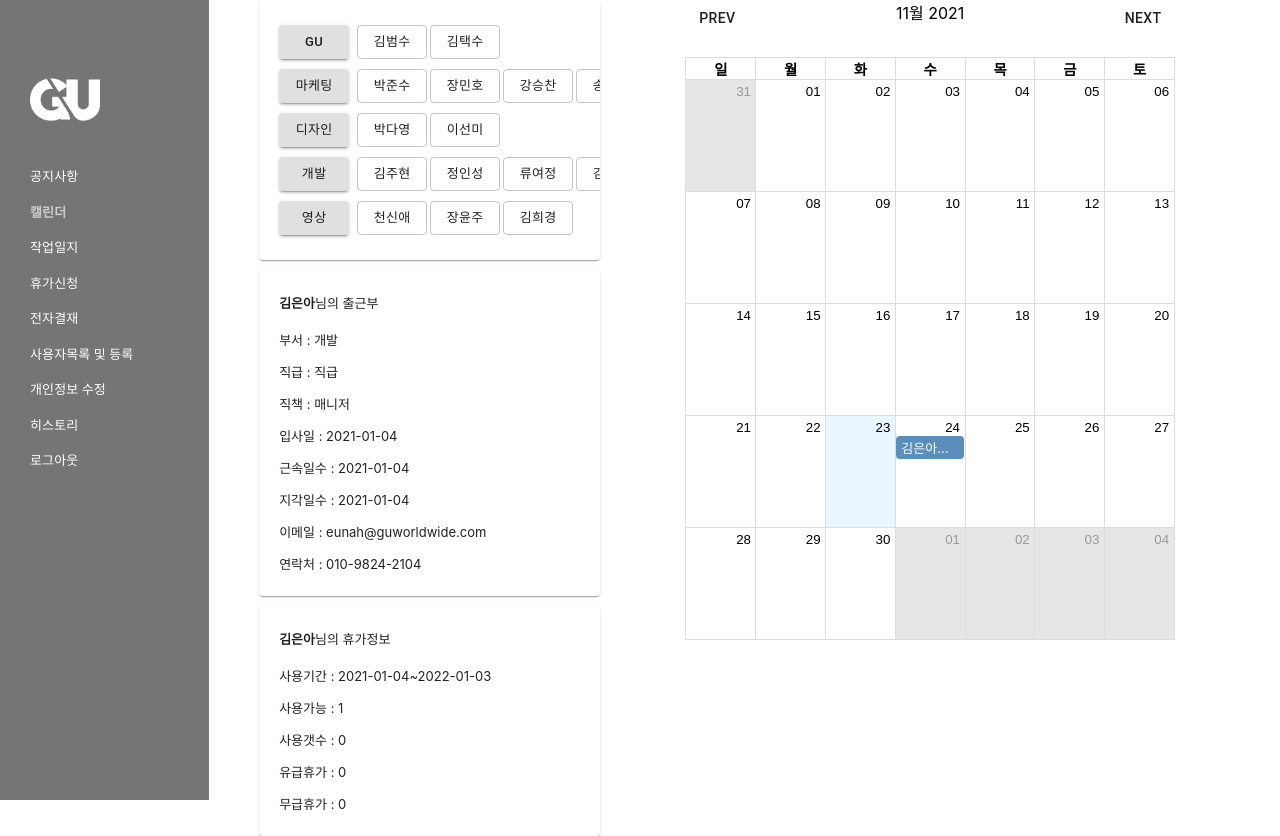
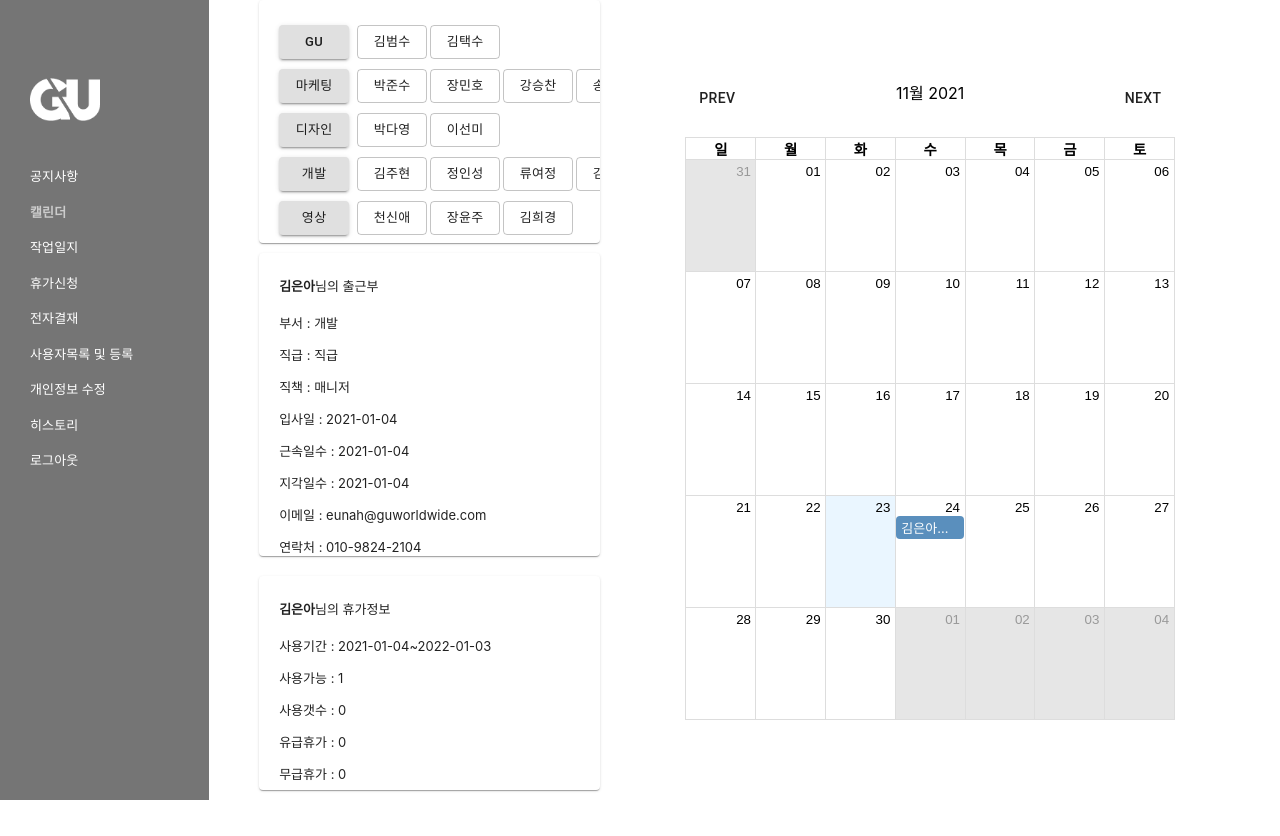
Before and after one commit to eunah3693/p_managementReact, a React (Create React App) app: page /calendar in a window 1280 px wide. After the commit the page ends 800 px from the top, so only its background shows below. Built offline with nearby package versions, Linux system fonts and the light colour scheme.

Commit message:
calendar layout

```diff
--- a/src/component/BigCalendar.js
+++ b/src/component/BigCalendar.js
@@ -36,8 +36,9 @@ const useStyles = makeStyles((theme) => ({
     width:"100%",
     height:"100vh",
     display:"flex",
-    justifyContent:"center"
-  }
+    justifyContent:"center",
+    alignItems:"center"
+  },
 }));
 
 moment.locale('ko-kr');
--- a/src/pages/WorkCalendar.js
+++ b/src/pages/WorkCalendar.js
@@ -19,16 +19,21 @@ const useStyles = makeStyles((theme) => ({
   },
   content:{
     width:"100%",
+    height:"100%",
     display:"flex",
-    alignItems:"center",
   },
   calendarInfo:{
     width:"30%",
     height:"100vh",
-    paddingLeft:"50px"
+    paddingLeft:"50px",
+    display:"flex",
+    flexDirection:"column",
+    justifyContent:"center"
   },
   calendar:{
-    width:"70%"
+    width:"70%",
+    height:"100vh",
+    display:"flex",
   }
 }));
 
```
